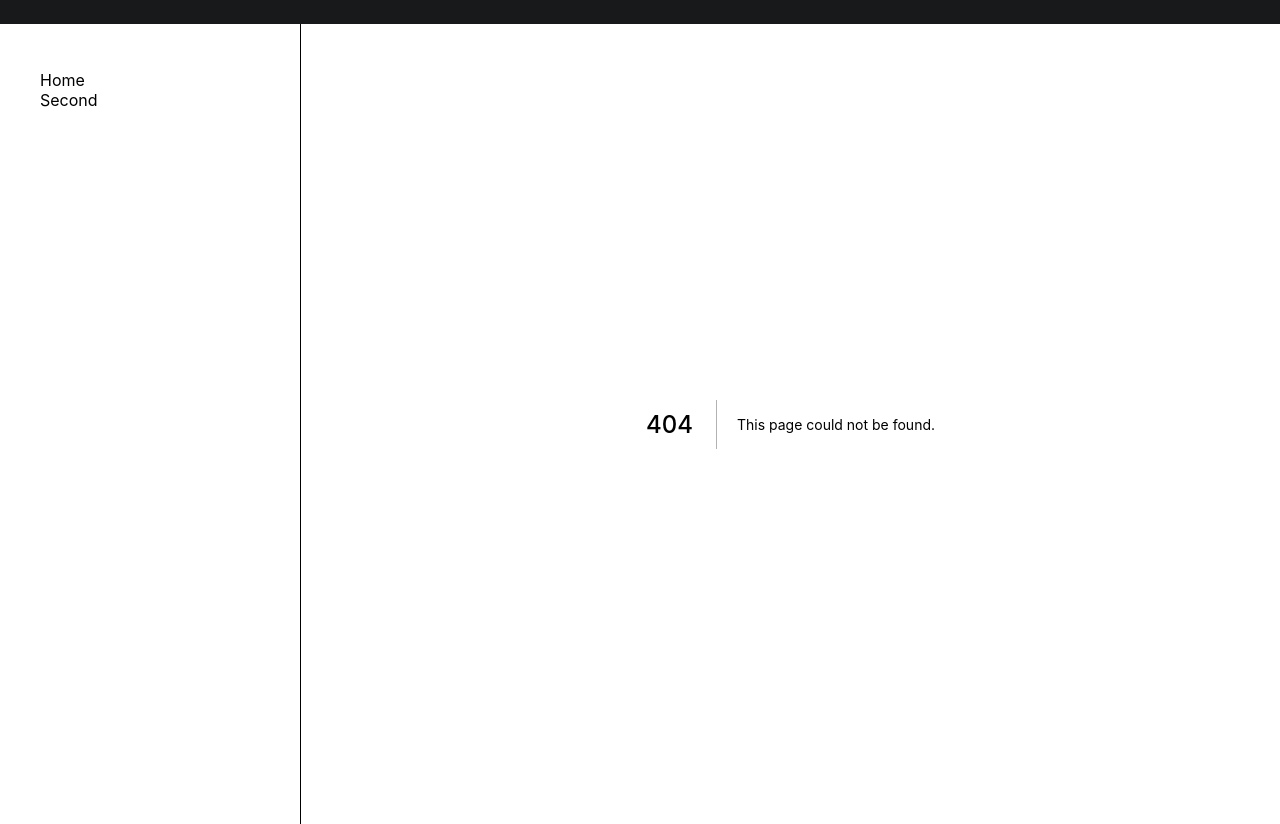
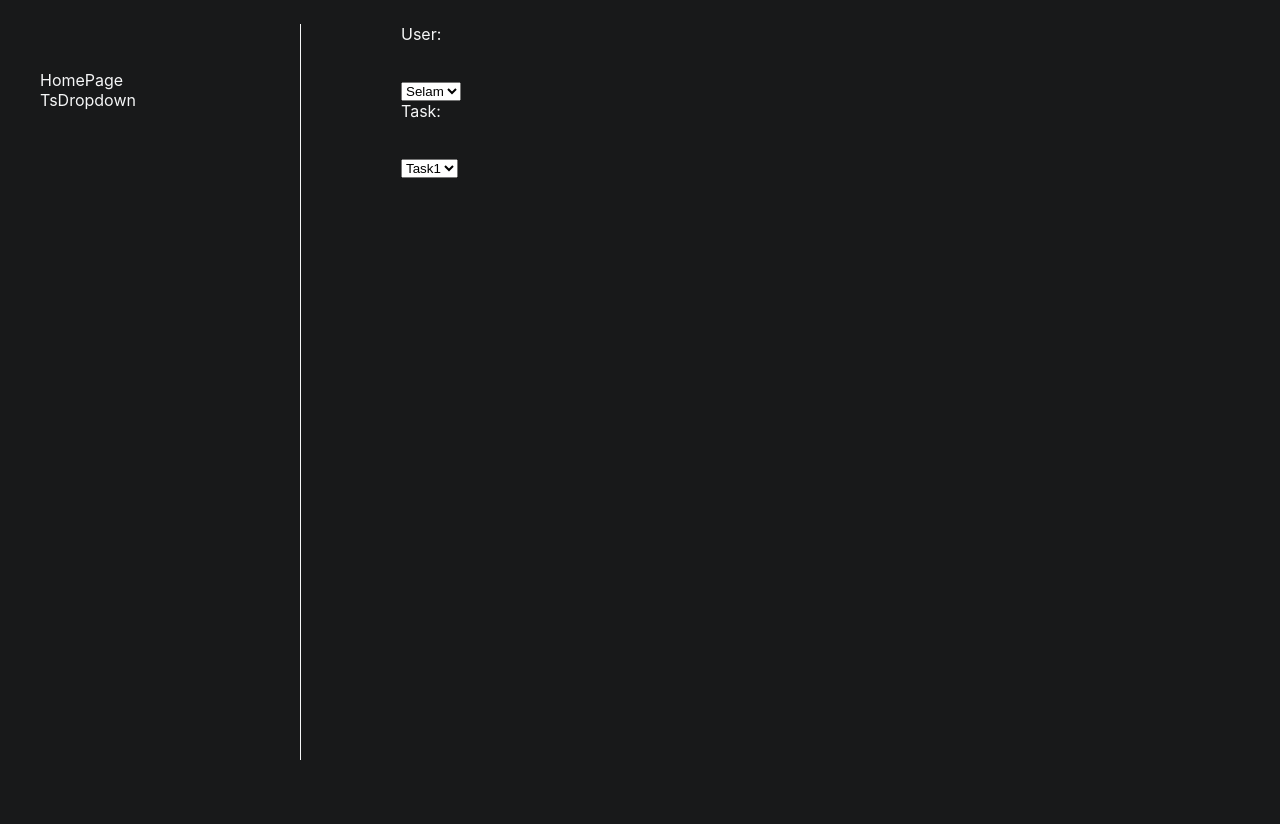
Before and after one commit to kaangecu/kg-knowledge-book, a Next.js app: page /ts-dropdown in a window 1280 px wide. Before the commit this address had no page. After the commit the page ends 800 px from the top, so only its background shows below. Built offline with nearby package versions, Linux system fonts and the light colour scheme.

Commit message:
initial TsDropdown component and page w/o styles

```diff
--- a/src/components/Layout/SideBar/index.tsx
+++ b/src/components/Layout/SideBar/index.tsx
@@ -1,29 +1,21 @@
 import React from 'react';
 import Link from 'next/link';
+import { slugs } from 'consts';
 import styles from './SideBar.module.scss';
 
-type SideBarType = {
-  items?: Array<string>;
-};
-
-const SideBar = (props: SideBarType) => {
-  const { items } = props;
+const SideBar = () => {
+  const renderLinks = slugs.map(({ url, text }) => (
+    <li key={url}>
+      <Link href={url}>
+        <a>{text}</a>
+      </Link>
+    </li>
+  ));
   return (
     <aside className={styles.aside}>
       <div className={styles.container}>
         <nav>
-          <ul>
-            <li>
-              <Link href="/">
-                <a>Home</a>
-              </Link>
-            </li>
-            <li>
-              <Link href="/second">
-                <a>Second</a>
-              </Link>
-            </li>
-          </ul>
+          <ul>{renderLinks}</ul>
         </nav>
       </div>
     </aside>
--- /dev/null
+++ b/src/components/TsDropdown/index.tsx
@@ -0,0 +1,33 @@
+import React, { ChangeEvent } from 'react';
+
+type Base = {
+  id: string;
+  title: string;
+};
+
+type GenericSelectProps<T> = {
+  values: T[];
+  onChange: (value: T) => void;
+};
+
+const TsDropdown = <T extends Base>({
+  values,
+  onChange,
+}: GenericSelectProps<T>) => {
+  const onSelectChange = (e: ChangeEvent) => {
+    const element = e.target as HTMLOptionElement;
+    const val = values.find((value) => value.id === element.value);
+
+    val && onChange(val);
+  };
+
+  const renderOptions = values.map((value) => (
+    <option key={value.id} value={value.id}>
+      {value.title}
+    </option>
+  ));
+
+  return <select onChange={onSelectChange}>{renderOptions}</select>;
+};
+
+export default TsDropdown;
--- /dev/null
+++ b/src/consts/index.ts
@@ -0,0 +1,10 @@
+export const slugs = [
+  {
+    url: '/',
+    text: 'HomePage',
+  },
+  {
+    url: '/ts-dropdown',
+    text: 'TsDropdown',
+  },
+];
--- /dev/null
+++ b/src/pages/ts-dropdown/index.tsx
@@ -0,0 +1,68 @@
+import React, { useEffect, useState } from 'react';
+import { NextPage } from 'next';
+import TsDropdown from 'components/TsDropdown';
+
+type User = {
+  id: string;
+  title: string;
+  surname: string;
+};
+
+type Task = {
+  id: string;
+  title: string;
+  taskNo: number;
+};
+
+const TsDropdownPage: NextPage = () => {
+  const users: User[] = [
+    {
+      id: '1',
+      title: 'Selam',
+      surname: 'Selamlar',
+    },
+    {
+      id: '2',
+      title: 'Hi',
+      surname: 'Bye',
+    },
+  ];
+  const tasks: Task[] = [
+    {
+      id: '1',
+      title: 'Task1',
+      taskNo: 3,
+    },
+    {
+      id: '2',
+      title: 'Task2',
+      taskNo: 5,
+    },
+  ];
+
+  const [user, setUser] = useState<User>();
+  const [task, setTask] = useState<Task>();
+
+  useEffect(() => {
+    console.log(user);
+    console.log(task);
+  }, [user, task]);
+
+  return (
+    <div>
+      <label htmlFor="user">User:</label>
+      <p id="user">{user?.title}</p>
+      <br />
+      <TsDropdown<User> onChange={setUser} values={users} />
+
+      <br />
+
+      <label htmlFor="task">Task:</label>
+      <p id="task">{task?.title}</p>
+      <br />
+      <TsDropdown<Task> onChange={setTask} values={tasks} />
+    </div>
+  );
+};
+
+export default TsDropdownPage;
```
Also changed, not shown: src/pages/index.tsx (+1 -12 lines).
